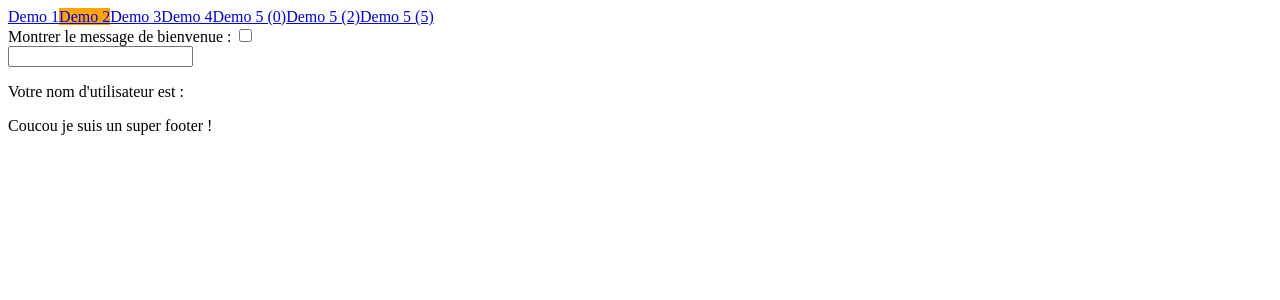
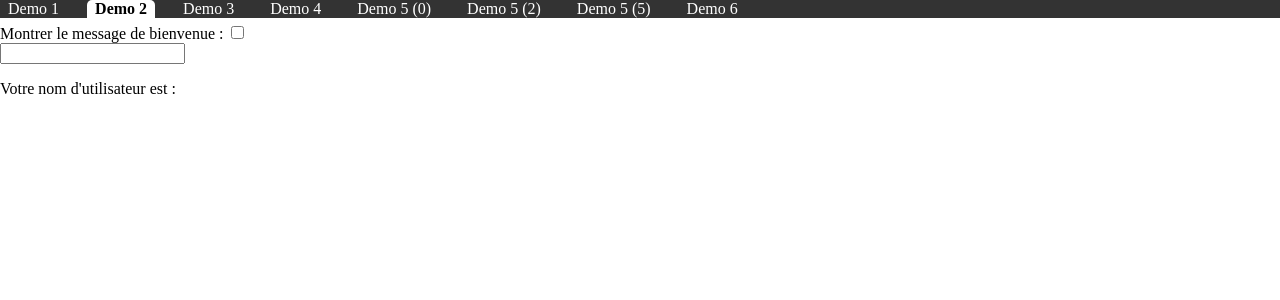
Before and after one commit to EtienneFormation/demonstrationsAngular, an Angular app: page /demo2 in a window 1280 px wide. Shown: the top 300 px of the page. Built offline with nearby package versions, Linux system fonts and the light colour scheme.

Commit message:
demo formulaire classique

```diff
--- a/src/app/app.component.css
+++ b/src/app/app.component.css
@@ -1,3 +1,7 @@
 .active {
-  background-color: orange;
+  background-color: white;
+  color : black;
+  font-weight: bold;
+  border-top-left-radius: 5px;
+  border-top-right-radius: 5px;
 }
--- a/src/app/app.component.html
+++ b/src/app/app.component.html
@@ -22,8 +22,6 @@
   <a routerLink="/demo5/0" routerLinkActive="active">Demo 5 (0)</a>
   <a routerLink="/demo5/2" routerLinkActive="active">Demo 5 (2)</a>
   <a routerLink="/demo5/5" routerLinkActive="active">Demo 5 (5)</a>
+  <a routerLink="/demo6" routerLinkActive="active">Demo 6</a>
 </nav>
-
 <router-outlet></router-outlet>
-
-<p>Coucou je suis un super footer !</p>
--- a/src/app/app.component.ts
+++ b/src/app/app.component.ts
@@ -4,11 +4,12 @@ import {UnptinomComponent} from "./unptinom/unptinom.component";
 import {AffichageConditionnelComponent} from "./affichage-conditionnel/affichage-conditionnel.component";
 import {ListeUtilisateursComponent} from "./liste-utilisateurs/liste-utilisateurs.component";
 import {AjouterUtilisateurComponent} from "./ajouter-utilisateur/ajouter-utilisateur.component";
+import {FormulaireComponent} from "./formulaire/formulaire.component";
 
 @Component({
   selector: 'app-root',
   standalone: true,
-  imports: [RouterOutlet, UnptinomComponent, AffichageConditionnelComponent, ListeUtilisateursComponent, AjouterUtilisateurComponent, RouterLink, RouterLinkActive],
+  imports: [RouterOutlet, UnptinomComponent, AffichageConditionnelComponent, ListeUtilisateursComponent, AjouterUtilisateurComponent, RouterLink, RouterLinkActive, FormulaireComponent],
   templateUrl: './app.component.html',
   styleUrl: './app.component.css'
 })
--- a/src/app/app.routes.ts
+++ b/src/app/app.routes.ts
@@ -5,6 +5,7 @@ import {AjouterUtilisateurComponent} from "./ajouter-utilisateur/ajouter-utilisa
 import {ListeUtilisateursComponent} from "./liste-utilisateurs/liste-utilisateurs.component";
 import {ConsulterUtilisateurComponent} from "./consulter-utilisateur/consulter-utilisateur.component";
 import {emptyUtilisateursGuard} from "./empty-utilisateurs.guard";
+import {FormulaireComponent} from "./formulaire/formulaire.component";
 
 export const routes: Routes = [
   { path : 'demo1', component : UnptinomComponent },
@@ -15,5 +16,6 @@ export const routes: Routes = [
     path : 'demo5/:id',
     component : ConsulterUtilisateurComponent,
     canActivate: [emptyUtilisateursGuard]
-  }
+  },
+  { path : 'demo6', component : FormulaireComponent }
 ];
--- /dev/null
+++ b/src/app/formulaire/formulaire.component.css
@@ -0,0 +1,10 @@
+label {
+  display: inline-block;
+  width: 140px;
+}
+
+.input {
+  display: inline-block;
+  width: 140px;
+  padding: 2px;
+}
--- /dev/null
+++ b/src/app/formulaire/formulaire.component.html
@@ -0,0 +1,57 @@
+
+<form>
+  <div>
+    <label for="username">Nom d'utilisateur :</label>
+    <input type="text" name="username" id="username" class="input" required />
+  </div>
+  <div>
+    <label for="age">Age :</label>
+    <input type="number" name="age" id="age" class="input" required />
+  </div>
+  <div>
+    <label for="ddn">Date de naissance :</label>
+    <input type="date" name="ddn" id="ddn" class="input" required />
+  </div>
+  <div>
+    <label for="email">Email :</label>
+    <input type="email" name="email" id="email" class="input" required />
+  </div>
+  <div>
+    <label for="password">Mot de passe :</label>
+    <input type="password" name="password" id="password" class="input" required />
+  </div>
+
+  <fieldset>
+    <legend>Checkboxes pizza</legend>
+    <input type="checkbox" name="opt1" />Tomates<br>
+    <input type="checkbox" name="opt2" />Ananas<br>
+    <input type="checkbox" name="opt3" />Nutella<br>
+  </fieldset>
+
+  <fieldset>
+    <legend>Radiobutton base pizza</legend>
+    <input type="radio" name="base" value="creme" />Crème<br>
+    <input type="radio" name="base" value="sauce tomate" />Sauce tomate<br>
+  </fieldset>
+
+  <div>
+    <label for="sport">Sport :</label>
+    <select name="sport" id="sport" class="input">
+      <option value="judo">Judo</option>
+      <option value="voilier">Voilier</option>
+      <option value="badminton">Badminton</option>
+      <option value="natation">Natation</option>
+      <option value="aviron">Aviron</option>
+    </select>
+  </div>
+
+  <div>
+    <label for="note">Note :</label>
+    <input type="range" name="note" id="note" min="0" max="20" step=".5" />
+  </div>
+
+  <div>
+    <label for="commentaires">Commentaires :</label>
+    <textarea name="commentaires" id=commentaires cols="64" rows="4"></textarea>
+  </div>
+</form>
--- a/src/styles.css
+++ b/src/styles.css
@@ -1 +1,20 @@
 /* You can add global styles to this file, and also import other style files */
+body {
+  margin: 0;
+}
+
+nav {
+  background-color: #333;
+  margin-bottom: 5px;
+}
+
+nav a {
+  text-decoration: none;
+  margin-right: 20px;
+  padding-left: 8px;
+  padding-right: 8px;
+  color: white;
+  transition: .5s all;
+  display: inline-block;
+  height: 100%;
+}
```
Also changed, not shown: src/app/formulaire/formulaire.component.ts (added, +12 -0 lines).
